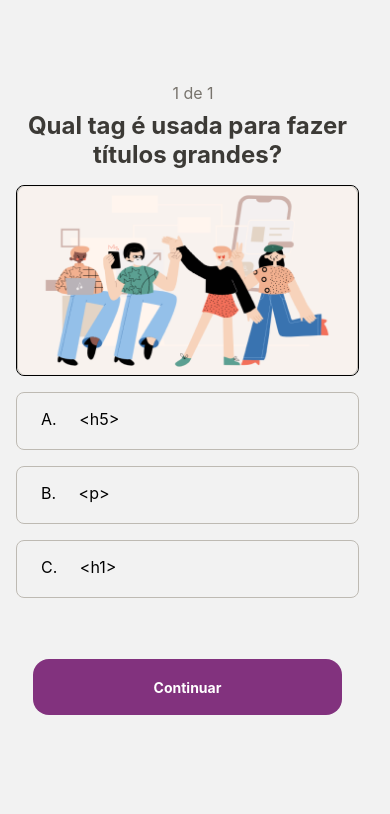
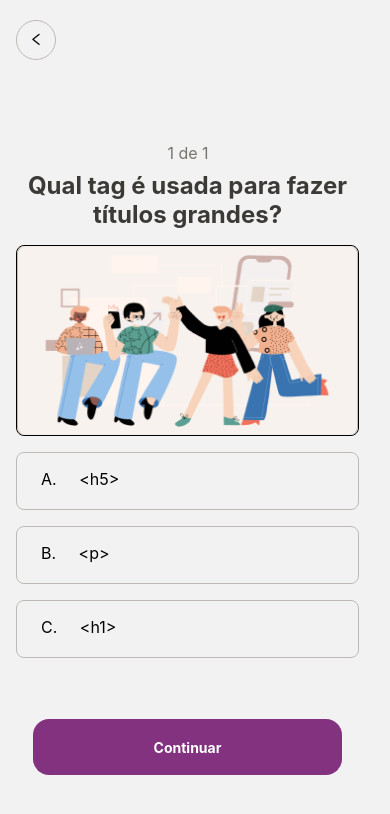
Before and after one commit to stephankruggg/Quizzes-App-Pixel, a React Native app: screen /HTMLContent in a window 390 px wide. Shown: the top 814 px of the page. Built offline with nearby package versions, Linux system fonts and the light colour scheme.

Commit message:
Added Return Button

```diff
--- a/package.json
+++ b/package.json
@@ -23,6 +23,7 @@
     "react-native-safe-area-context": "3.3.2",
     "react-native-screens": "~3.10.1",
     "react-native-svg": "^9.12.0",
+    "react-native-vector-icons": "^9.0.0",
     "react-native-web": "0.17.1"
   },
   "devDependencies": {
--- a/src/pages/HTMLContent/index.js
+++ b/src/pages/HTMLContent/index.js
@@ -1,18 +1,22 @@
 import React from 'react';
-import { SafeAreaView, ScrollView, Text, View, TouchableOpacity, Image } from 'react-native';
+import { SafeAreaView, ScrollView, Text, TouchableOpacity, Image } from 'react-native';
 
+import { AntDesign } from '@expo/vector-icons';
 import styles from './style';
 
-export default function HTMLContent() {
+export default function HTMLContent({navigation}) {
   const first = '<h5>'
   const second = '<p>'
   const third = '<h1>'
 
-  const picture = require('./images/Test Question Image.png')
+  const picture = require('./assets/Test Question Image.png')
 
   return (
     <SafeAreaView>
       <ScrollView>
+        <TouchableOpacity onPress={() => navigation.navigate('HTMLQuiz')} style={styles.Back}>
+          <AntDesign name="left" size={15} color="black" />
+        </TouchableOpacity>
         <Text style={styles.NumeroPergunta}>1 de 1</Text>
         <Text style={styles.Pergunta}>Qual tag é usada para fazer títulos grandes?</Text>
         <Image
--- a/src/pages/HTMLContent/style.js
+++ b/src/pages/HTMLContent/style.js
@@ -1,9 +1,21 @@
 import { StyleSheet } from 'react-native'
 
 const styles = StyleSheet.create({
+    Back: {
+        borderRadius: 50,
+        height: 40,
+        width: 40,
+        marginLeft: 16,
+        marginTop: 20,
+        borderColor: '#BEBAB3',
+        borderWidth: 1,
+        alignContent: 'center',
+        alignItems: 'center',
+        paddingTop: 11
+    },
     NumeroPergunta: {
         width: 50,
-        marginLeft: 168,
+        marginLeft: 163,
         marginTop: 83,
         fontSize: 16,
         textAlign: 'center',
--- a/src/pages/HTMLQuiz/index.js
+++ b/src/pages/HTMLQuiz/index.js
@@ -1,5 +1,6 @@
 import React from 'react';
 import { Text, View, TouchableOpacity, Image, ScrollView, SafeAreaView } from 'react-native';
+import { AntDesign } from '@expo/vector-icons';
 
 import styles from './style'
 
@@ -7,7 +8,12 @@ export default function HTMLQuiz({navigation}) {
   return (
     <SafeAreaView>
       <ScrollView>
-        <Text style={styles.Title}>HTML</Text>
+        <View style={styles.Visualization}>
+          <TouchableOpacity onPress={() => navigation.navigate('Quizzes')} style={styles.Back}>
+            <AntDesign name="left" size={15} color="black" />
+          </TouchableOpacity>
+          <Text style={styles.Title}>HTML</Text>
+        </View>
         <Image
         style={styles.Cover}
         source={{
--- a/src/pages/HTMLQuiz/style.js
+++ b/src/pages/HTMLQuiz/style.js
@@ -1,11 +1,26 @@
 import { StyleSheet } from 'react-native'
 
 const styles = StyleSheet.create({
+    Visualization: {
+        flexDirection: 'row'
+    },
+    Back: {
+        borderRadius: 50,
+        height: 40,
+        width: 40,
+        marginLeft: 16,
+        marginTop: 20,
+        borderColor: '#BEBAB3',
+        borderWidth: 1,
+        alignContent: 'center',
+        alignItems: 'center',
+        paddingTop: 11
+    },
     Title: {
-        width: 341,
+        width: 235,
         height: 32,
         marginLeft: 17,
-        marginTop: 23,
+        marginTop: 24,
         fontWeight: 'bold',
         fontSize: 24,
         textAlign: 'center'
```
Also changed, not shown: src/pages/HTMLContent/assets/Test Question Image.png (renamed from src/pages/HTMLContent/images/Test Question Image.png), 1 other file (tests, documents, lock files or other folders).
